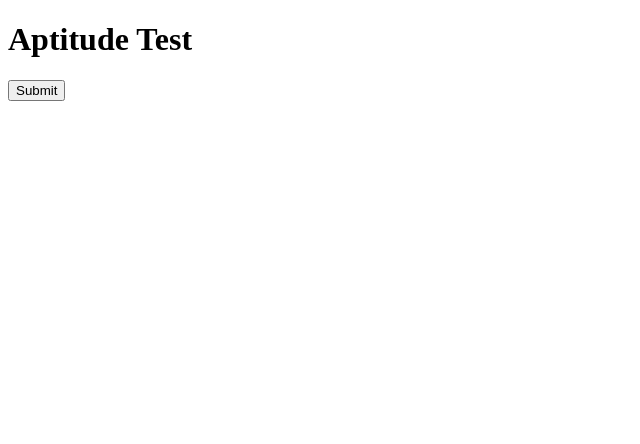
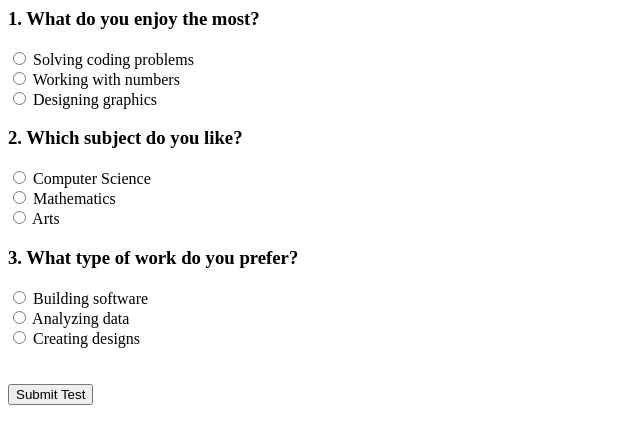
Before and after one commit to priyuuu-0906/AI-Career-Guidance-System, a Flask app: page /aptitude in a window 1280 px wide. Shown: the top 444 px of the page, without its empty margins (0-640 px from the left). Run offline with Flask 3, Linux system fonts and the light colour scheme.

Commit message:
Revise aptitude test form with radio button options
Updated the aptitude test form to include radio button questions.

Signed-off-by: Priyadharshini Suresh  <priyadharshinivijaya0906@gmail.com>

```diff
--- a/templates/aptitude.html
+++ b/templates/aptitude.html
@@ -1,16 +1,21 @@
-<!DOCTYPE html>
-<html>
-<head>
-    <title>Aptitude Test</title>
-</head>
-<body>
-    <h1>Aptitude Test</h1>
-    <form action="/submit_test" method="POST">
-        {% for q in questions %}
-            <label>{{loop.index}}. {{q[1]}}</label><br>
-            <input type="text" name="q{{q[0]}}"><br><br>
-        {% endfor %}
-        <input type="submit" value="Submit">
-    </form>
-</body>
-</html>
+<form action="/submit_test" method="post">
+
+<h3>1. What do you enjoy the most?</h3>
+<input type="radio" name="q1" value="a"> Solving coding problems<br>
+<input type="radio" name="q1" value="b"> Working with numbers<br>
+<input type="radio" name="q1" value="c"> Designing graphics<br>
+
+<h3>2. Which subject do you like?</h3>
+<input type="radio" name="q2" value="a"> Computer Science<br>
+<input type="radio" name="q2" value="b"> Mathematics<br>
+<input type="radio" name="q2" value="c"> Arts<br>
+
+<h3>3. What type of work do you prefer?</h3>
+<input type="radio" name="q3" value="a"> Building software<br>
+<input type="radio" name="q3" value="b"> Analyzing data<br>
+<input type="radio" name="q3" value="c"> Creating designs<br>
+
+<br><br>
+<button type="submit">Submit Test</button>
+
+</form>
```
